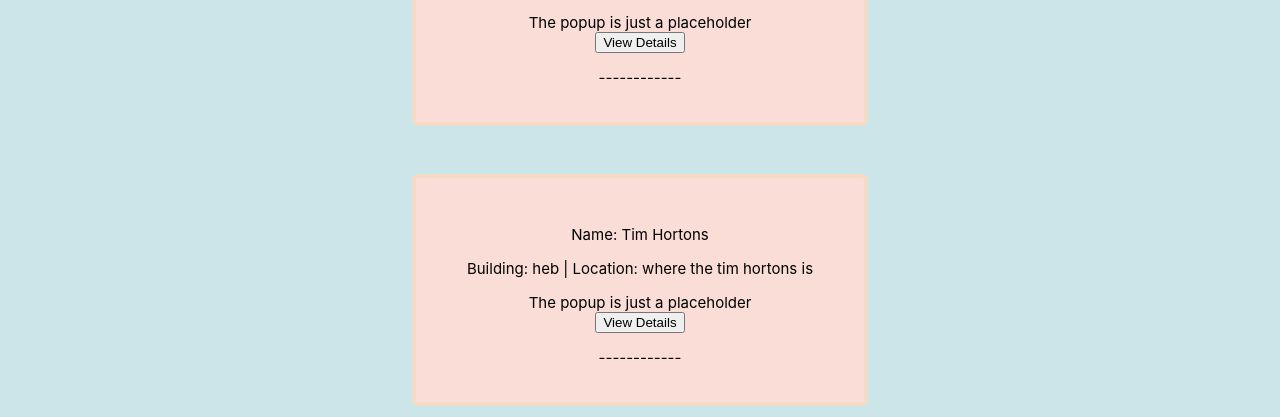
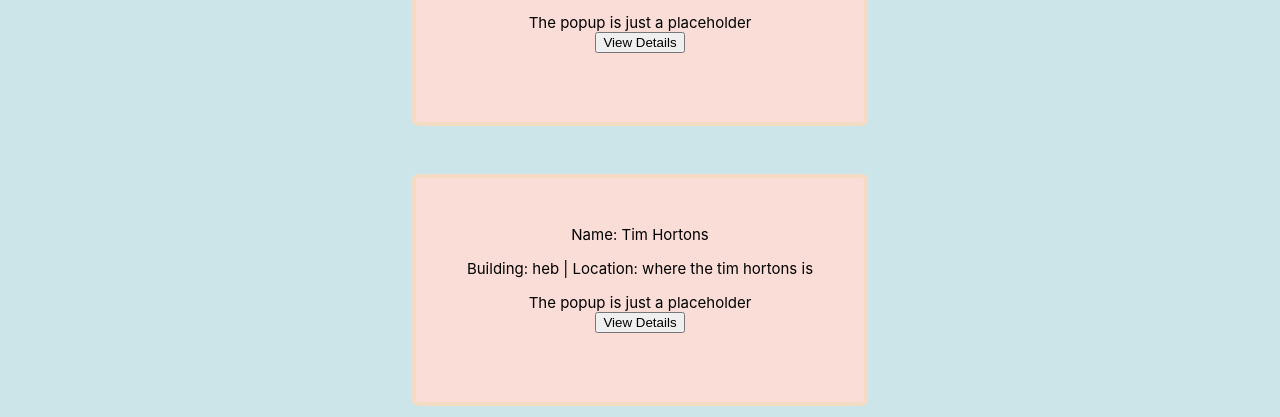
Before and after one commit to elee131/UBCSurvivalKit, a React (Create React App) app in the folder cs304-frontend/: page /cafes in a window 1280 px wide. Shown: the part 300-717 px from the top of the page. Built offline with nearby package versions, Linux system fonts and the light colour scheme.

Commit message:
got rid of the unnecessary paragraph
got rid of the unnecessary paragraph

```diff
--- a/cs304-frontend/src/pages/Cafes.js
+++ b/cs304-frontend/src/pages/Cafes.js
@@ -61,7 +61,6 @@
       </p>
       <label>The popup is just a placeholder</label>
       <CafePopUp cafe={testCafe} />
-      <p>------------</p>
     </div>
   );
 }
```
